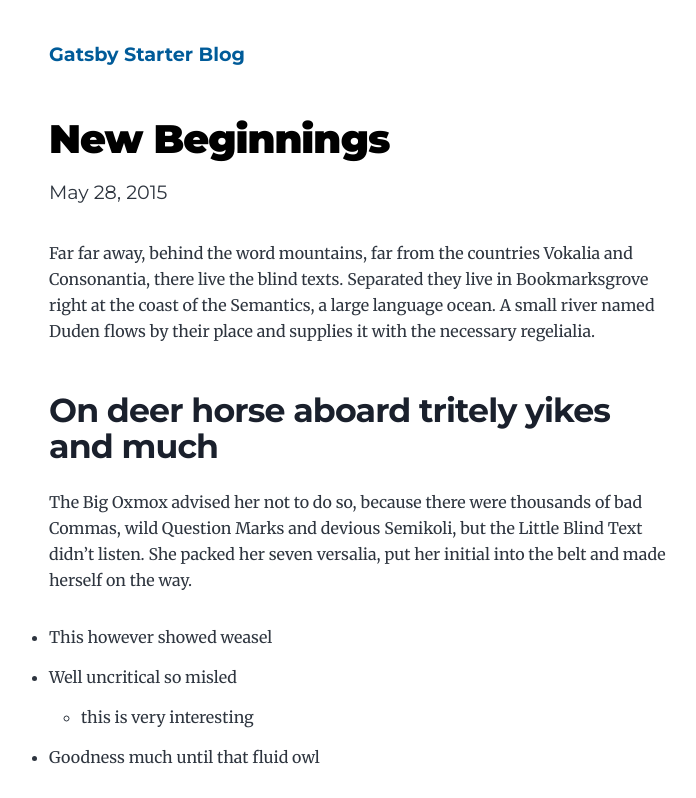
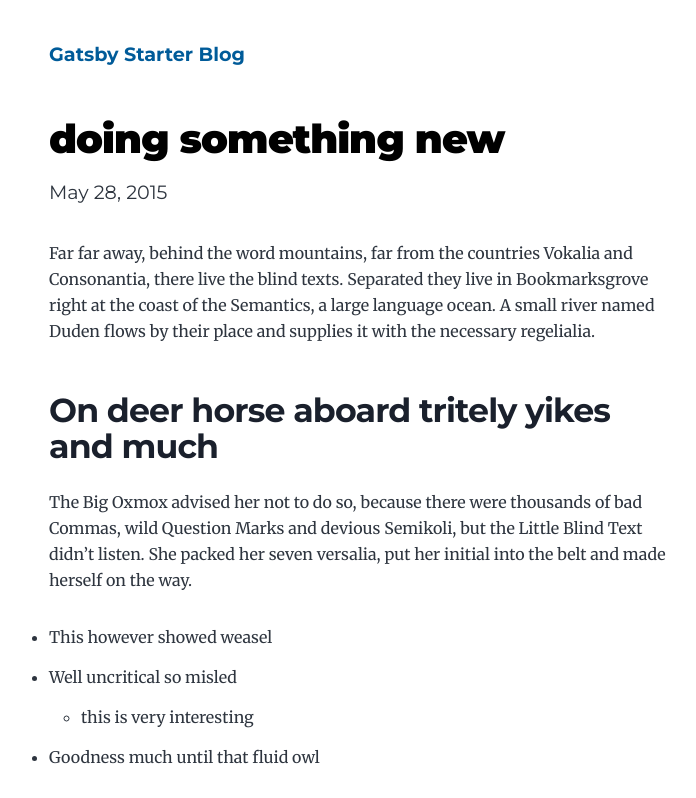
Before and after one commit to Vishal-Sony/mygatporoject, a Gatsby site: page /new-beginnings/ in a window 1280 px wide. Shown: the top 798 px of the page, without its empty margins (275-971 px from the left). Built offline with nearby package versions, Linux system fonts and the light colour scheme; Gatsby itself is replaced by a stand-in of ours.

Commit message:
Update index.md

```diff
--- a/content/blog/new-beginnings/index.md
+++ b/content/blog/new-beginnings/index.md
@@ -1,5 +1,5 @@
 ---
-title: New Beginnings
+title: doing something new
 date: "2015-05-28T22:40:32.169Z"
 description: This is a custom description for SEO and Open Graph purposes, rather than the default generated excerpt. Simply add a description field to the frontmatter.
 ---
```
